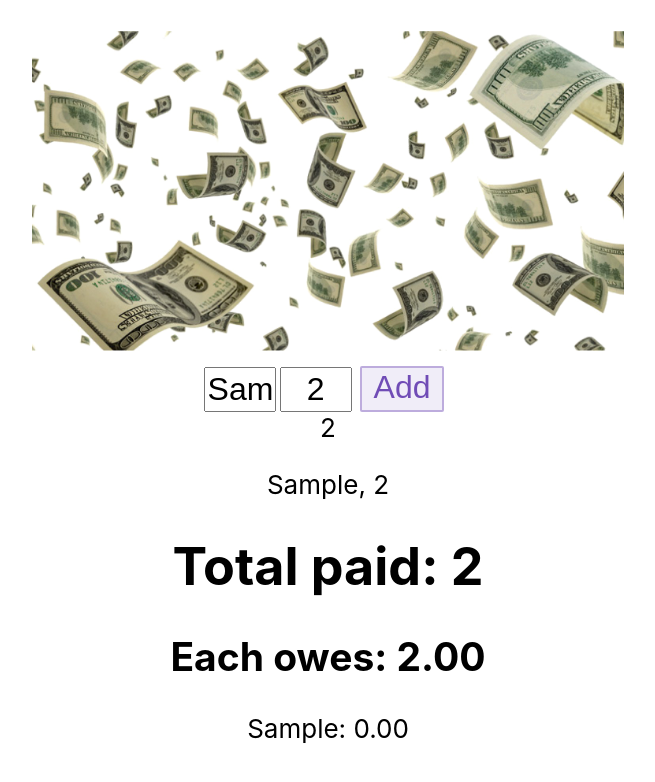
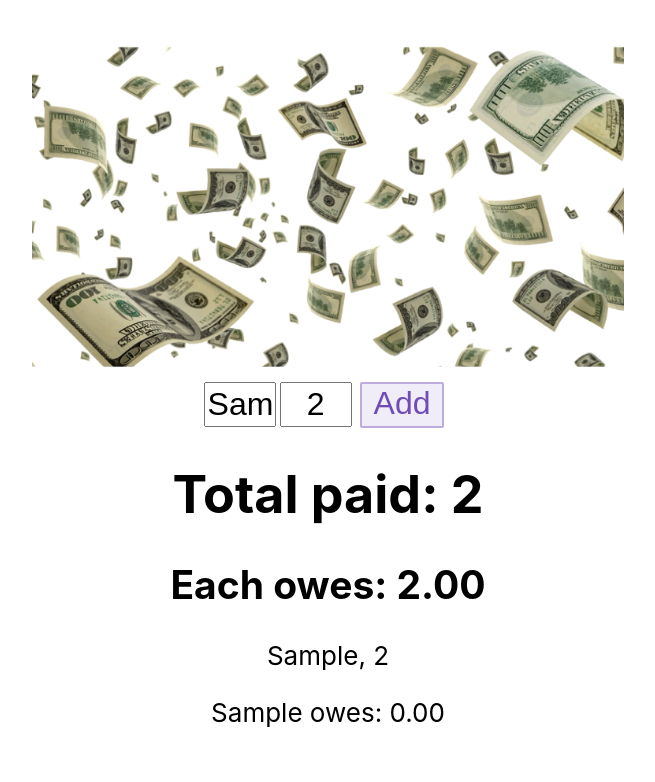
Before and after one commit to vglampard/bill-splitter, a React (Create React App) app: page / in a window 1280 px wide. Both pictures are taken after typing "Sample" into the empty fields and a click on the button "Add". Shown: the top 782 px of the page, without its empty margins (312-967 px from the left). Built offline with nearby package versions, Linux system fonts and the light colour scheme.

Commit message:
objectt display arrays now sorted and placed into divs

```diff
--- a/src/features/result/Result.js
+++ b/src/features/result/Result.js
@@ -8,17 +8,37 @@ export default function Result() {
   const payers = useSelector(selectPayers);
   let totalArray = payers.map((payer) => payer.amount);
   let total = totalArray.reduce((a, b) => a + b);
-  const payersTrimmed = payers.slice(1)
+  const payersTrimmed = payers.slice(1);
+  const share = total / payersTrimmed.length;
 
-  const share = total / (payersTrimmed.length);
   function calculateBalance(share, paid) {
-    return share-paid}
+    return (share - paid).toFixed(2);
+  }
+
+  function splitOwersAndOwed(payersTrimmed, share){
+    let owers = []
+    let owed = []
+    for (let i=0; i<payersTrimmed.length; i++){
+      calculateBalance(share, payersTrimmed[i].amount) <0 ? owed.push(payersTrimmed[i]) : owers.push(payersTrimmed[i])
+      owers.sort((a, b)=>sortByAmountDesc(a, b))
+      owed.sort((a, b)=>sortByAmountDesc(a, b)).reverse()
+    }
+    function sortByAmountDesc(a, b){
+      return a.amount - b.amount
+    }
+    return {owers, owed}
+  }
+ let owersAndOwedRef =  splitOwersAndOwed (payersTrimmed, share)
+ console.log("OWERS AND OWED:", owersAndOwedRef)
+
   return (
     <>
-      {" "}
-      <div>{count}</div>
-      <div>
-
+      <div className = "allData">
+        <div className = "summaryData">
+      <h1>Total paid: {total}</h1>
+        <h2> Each owes: {share.toFixed(2)}</h2>
+        </div>
+        <div className="paidData">
         {payersTrimmed.map((payer) => {
           return (
             <p>
@@ -26,13 +46,25 @@ export default function Result() {
             </p>
           );
         })}
-        <h1>Total paid: {total}</h1>
-        <h2> Each owes: {share.toFixed(2)}</h2>
-        {payersTrimmed.map((payer)=>{
+      </div>
+      <div className = "owesData">
+        {owersAndOwedRef.owers.map((payer) => {
           return (
-            <p>{payer.name}: {(share-payer.amount).toFixed(2)}</p>
-          )
-          })}
+            <p>
+              {payer.name} owes: {calculateBalance(share, payer.amount)}
+            </p>
+          );
+        })}
+        </div>
+        <div className="owedData">
+        {owersAndOwedRef.owed.map((payer) => {
+          return (
+            <p>
+              {payer.name} owed: {calculateBalance(share, payer.amount)}
+            </p>
+          );
+        })}
+        </div>
       </div>
     </>
   );
```
Also changed, not shown: 1 other file (tests, documents, lock files or other folders).
